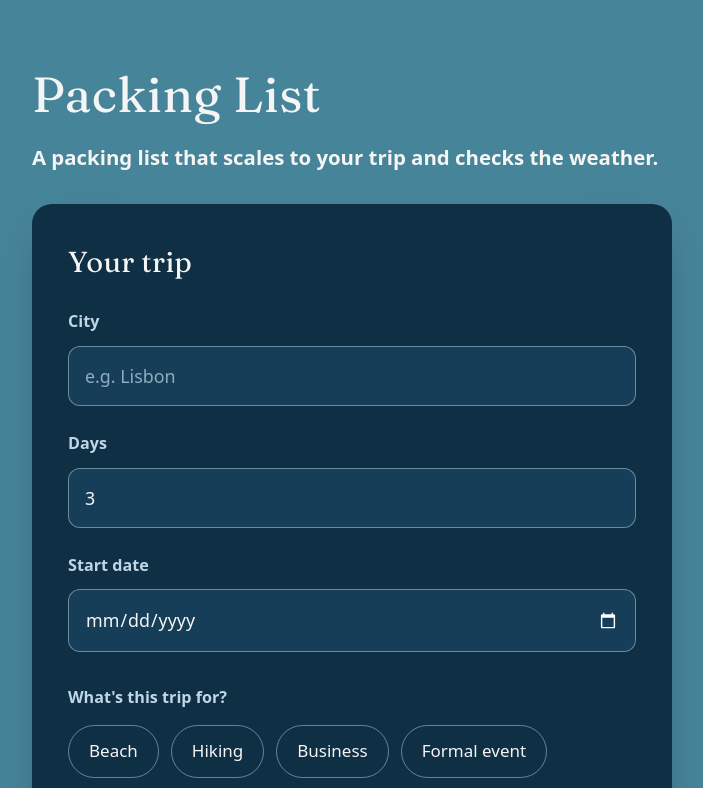
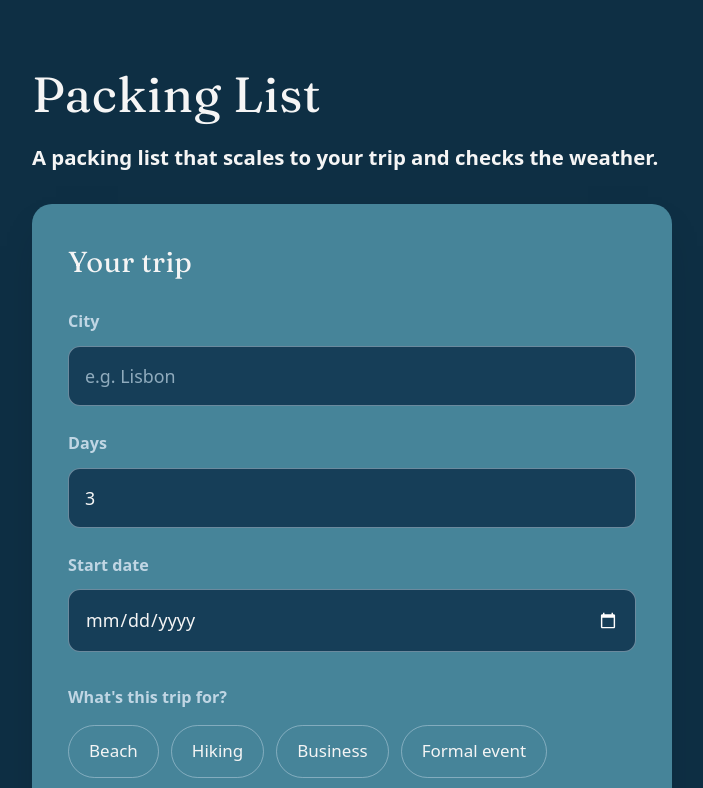
Before and after one commit to karinamercedes/packing-list, a React (Vite) app: page / in a window 1280 px wide. Shown: the top 788 px of the page, without its empty margins (288-991 px from the left). Built offline with nearby package versions, Linux system fonts and the light colour scheme.

Commit message:
Update packing styles

```diff
--- a/src/App.css
+++ b/src/App.css
@@ -1,6 +1,6 @@
 :root {
-  --bg: #468499;            /* page background (packing) */
-  --panel: #0e2f44;         /* dark panels that hold each section */
+  --bg: #0e2f44;            /* page background (packing) */
+  --panel: #468499;         /* dark panels that hold each section */
   --field: #163e58;         /* inputs, slightly lighter than the panel */
   --accent: #beb957;
   --accent-text: #0e2f44;
```
